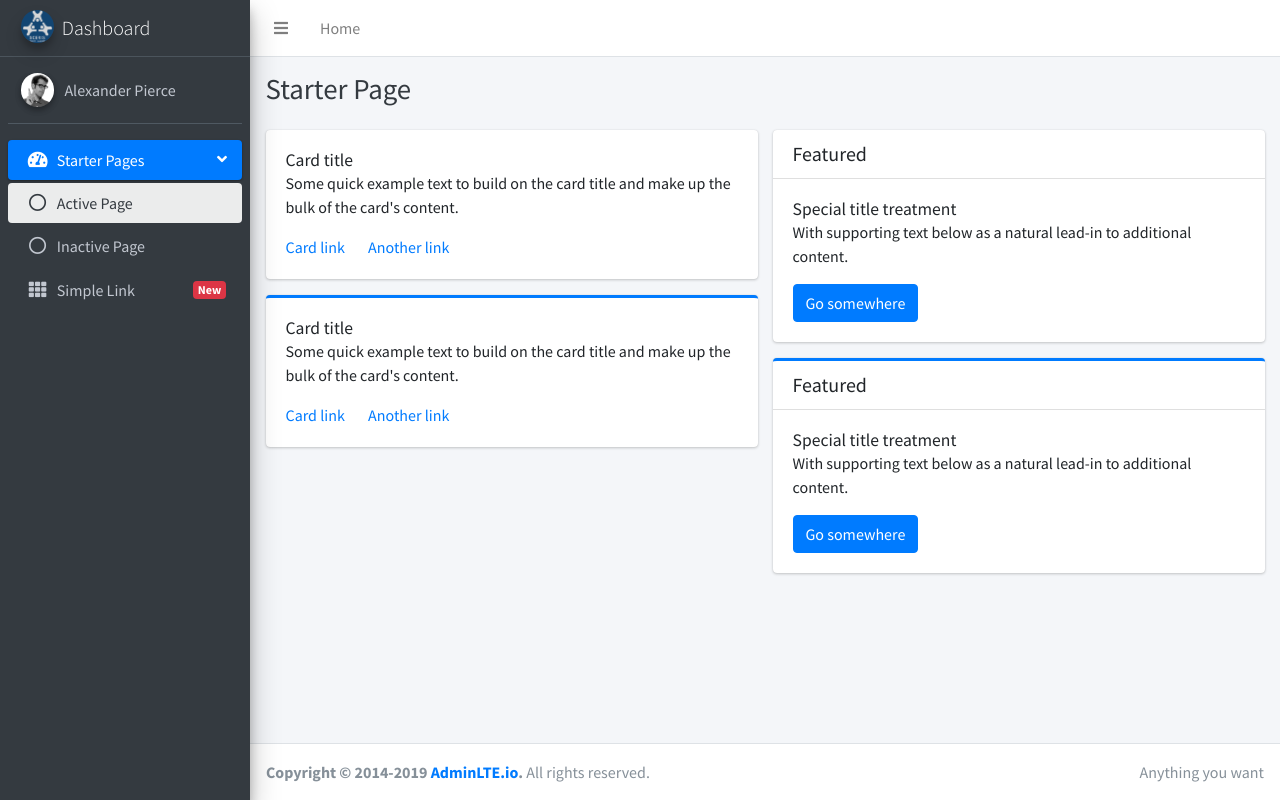
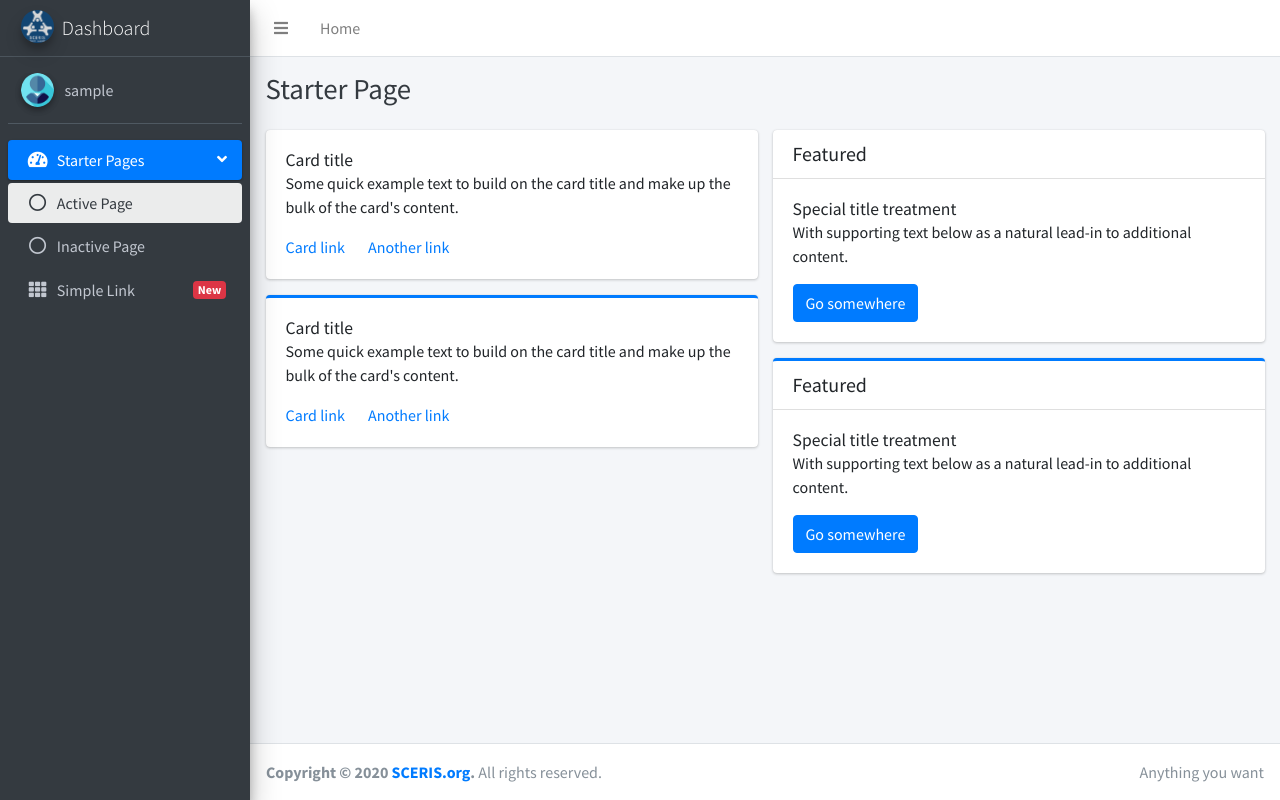
Before and after one commit to SCERIS-FICCT/webpage, a Django app: page /academic/ in a window 1280 px wide. Run offline with Django 3.2, Linux system fonts and the light colour scheme; the visitor is signed in with stand-in values (Sample User, id 1); some libraries are stand-ins or nearby versions.

Commit message:
Update Personal Info

```diff
--- a/templates/base_dashboard.html
+++ b/templates/base_dashboard.html
@@ -192,13 +192,13 @@
           <div class="user-panel mt-3 pb-3 mb-3 d-flex">
             <div class="image">
               <img
-                src="{% static 'adminlte/img/user2-160x160.jpg' %}"
+                src="{% static 'img/user-160x160.png' %}"
                 class="img-circle elevation-2"
                 alt="User Image"
               />
             </div>
             <div class="info">
-              <a href="#" class="d-block">Alexander Pierce</a>
+              <a href="#" class="d-block">{{ request.user.username }}</a>
             </div>
           </div>
 
@@ -273,8 +273,8 @@
         </div>
         <!-- Default to the left -->
         <strong
-          >Copyright &copy; 2014-2019
-          <a href="https://adminlte.io">AdminLTE.io</a>.</strong
+          >Copyright &copy; 2020
+          <a href="https://sceris.org">SCERIS.org</a>.</strong
         >
         All rights reserved.
       </footer>
```
Also changed, not shown: assets/img/user-160x160.png (added), assets/img/user-512x512.png (added).
